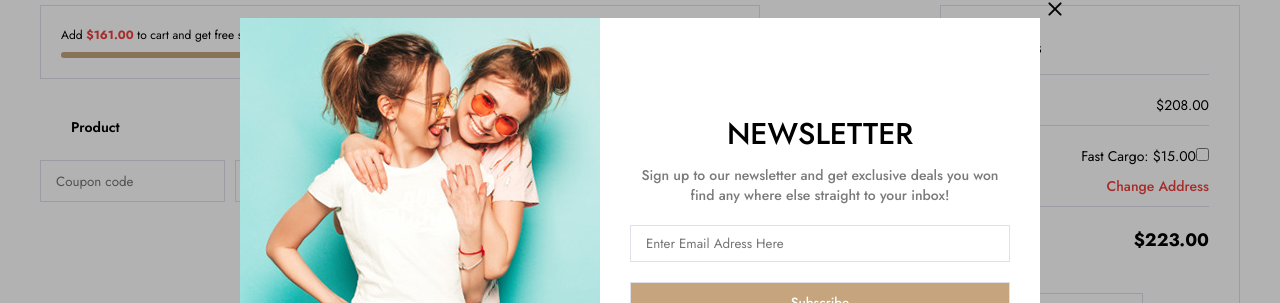
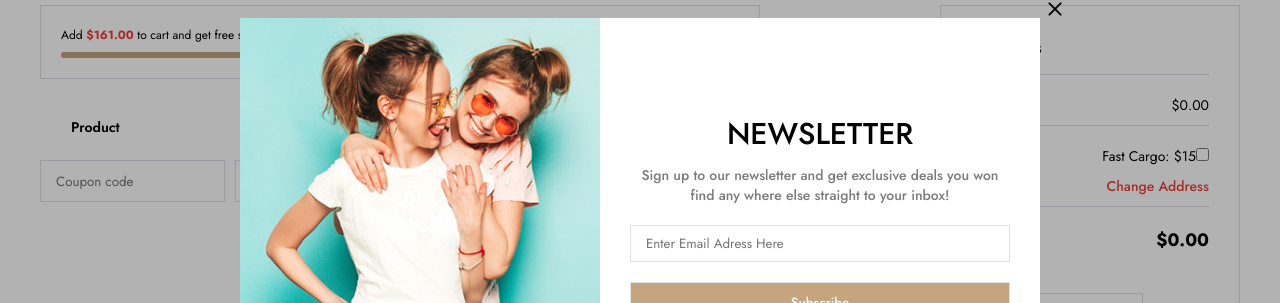
Before and after one commit to Beraaltintas/eCommerceReact, a React (Vite) app in the folder frontend/: page / in a window 1280 px wide. Shown: the part 162-465 px from the top of the page. Built offline with nearby package versions, Linux system fonts and the light colour scheme.

Commit message:
cartTotalCalculation

```diff
--- a/frontend/src/components/Cart/CartItem.jsx
+++ b/frontend/src/components/Cart/CartItem.jsx
@@ -12,9 +12,9 @@ const CartItem = ({cartItem}) => {
       <i className="bi bi-x delete-cart" onClick={()=> removeFromCart(cartItem.id)}></i>
     </td>
     <td>{cartItem.name}</td>
-    <td>${cartItem.price.newPrice}</td>
-    <td className="product-quantity">1</td>
-    <td className="product-subtotal">$108.00</td>
+    <td>${(cartItem.price.newPrice).toFixed(2)}</td>
+    <td className="product-quantity">{cartItem.quantity}</td>
+    <td className="product-subtotal">${(cartItem.quantity * cartItem.price.newPrice).toFixed(2)}</td>
   </tr>
   )
 }
--- a/frontend/src/components/Cart/CartTotals.jsx
+++ b/frontend/src/components/Cart/CartTotals.jsx
@@ -1,6 +1,19 @@
-import React from "react";
+import React, { useContext, useState } from "react";
+import { CartContext } from "../../context/CartProvider";
 
 const CartTotals = () => {
+  const [fastCargoChecked, setFastCargoChecked] = useState(false)
+  const {cartItems} = useContext(CartContext);
+  const cartItemTotals = cartItems.map((item)=>{
+    const itemTotal = item.price.newPrice * item.quantity;
+    return itemTotal
+  });
+  const subTotals = cartItemTotals.reduce((previousValue, currentValue)=>{
+    return previousValue + currentValue;
+  }, 0)
+  const cargoFee = 15 ;
+  const CartTotals = fastCargoChecked ? (subTotals + cargoFee).toFixed(2): subTotals.toFixed(2);
+
   return (
     <div className="cart-totals">
       <h2>Cart totals</h2>
@@ -9,7 +22,7 @@ const CartTotals = () => {
           <tr className="cart-subtotal">
             <th>Subtotal</th>
             <td>
-              <span id="subtotal">$208.00</span>
+              <span id="subtotal">${subTotals.toFixed(2)}</span>
             </td>
           </tr>
           <tr>
@@ -17,8 +30,9 @@ const CartTotals = () => {
             <td>
               <ul>
                 <li>
-                  <label htmlFor="">Fast Cargo: $15.00</label>
-                  <input type="checkbox" id="fast-cargo" />
+                  <label htmlFor="">Fast Cargo: ${cargoFee}</label>
+                  <input type="checkbox" id="fast-cargo"
+                  checked={fastCargoChecked} onChange={()=>setFastCargoChecked(!fastCargoChecked)}/>
                 </li>
                 <li>
                   <a href="#">Change Address</a>
@@ -29,7 +43,7 @@ const CartTotals = () => {
           <tr>
             <th>Total</th>
             <td>
-              <strong id="cart-total">$223.00 </strong>
+              <strong id="cart-total">${CartTotals} </strong>
             </td>
           </tr>
         </tbody>
--- a/frontend/src/context/CartProvider.jsx
+++ b/frontend/src/context/CartProvider.jsx
@@ -17,21 +17,23 @@ const CartProvider = ({ children }) => {
 
   const addToCart = (cartItem) => {
     // setCartItems([...cartItems, product]); 1. yol
-    setCartItems((prevCart) => [...prevCart, cartItem]);
+    setCartItems((prevCart) => [
+      ...prevCart,
+      { ...cartItem, quantity: cartItem.quantity ? cartItem.quantity : 1, },
+    ]);
   };
-  const removeFromCart = (itemId)=>{
-    const filteredCartItems = cartItems.filter((cartItem)=>{
+  const removeFromCart = (itemId) => {
+    const filteredCartItems = cartItems.filter((cartItem) => {
       return cartItem.id !== itemId;
-    })
+    });
     setCartItems(filteredCartItems);
-
-  }
+  };
   return (
     <CartContext.Provider
       value={{
         cartItems,
         addToCart,
-        removeFromCart
+        removeFromCart,
       }}
     >
       {children}
```
